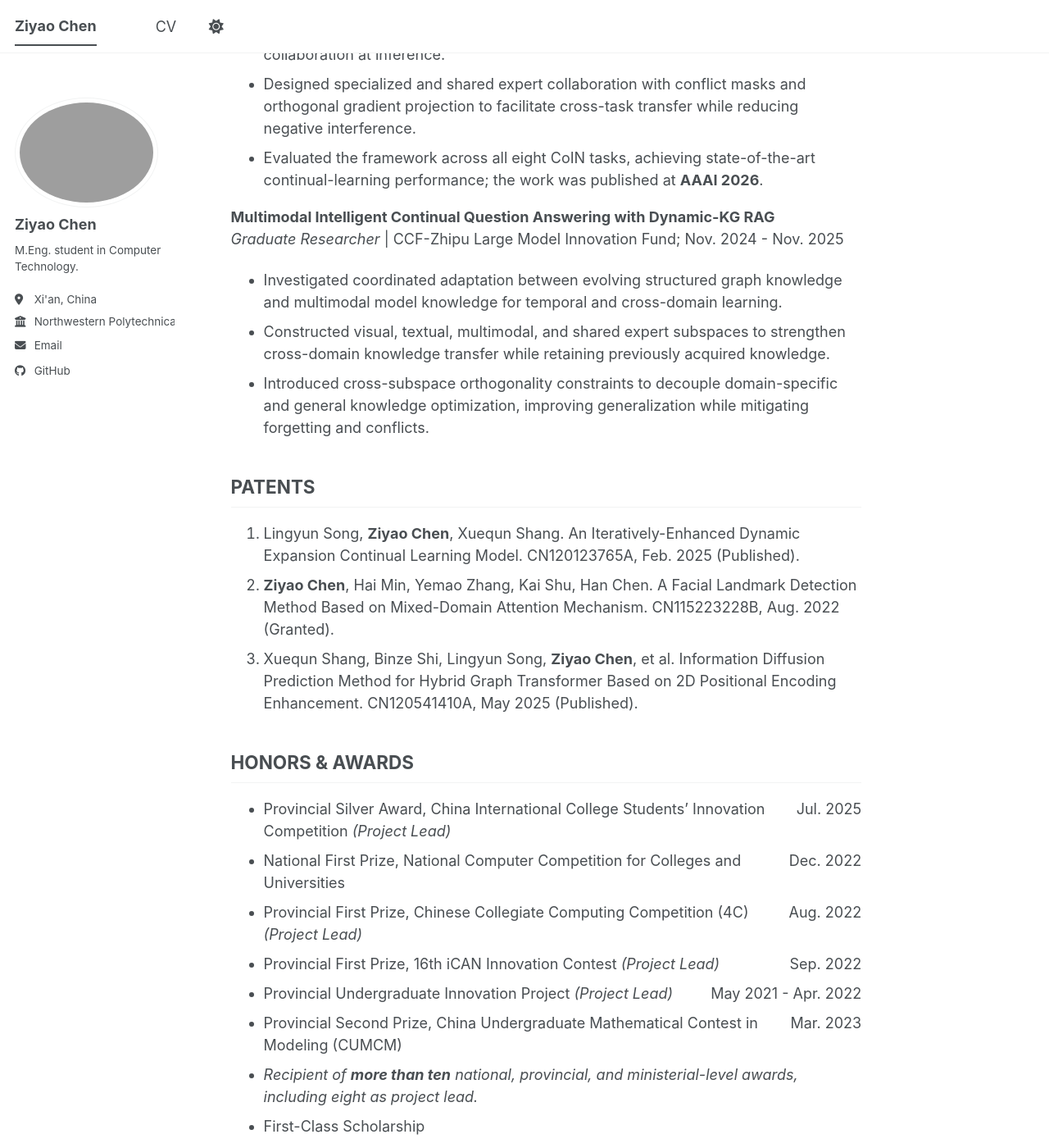
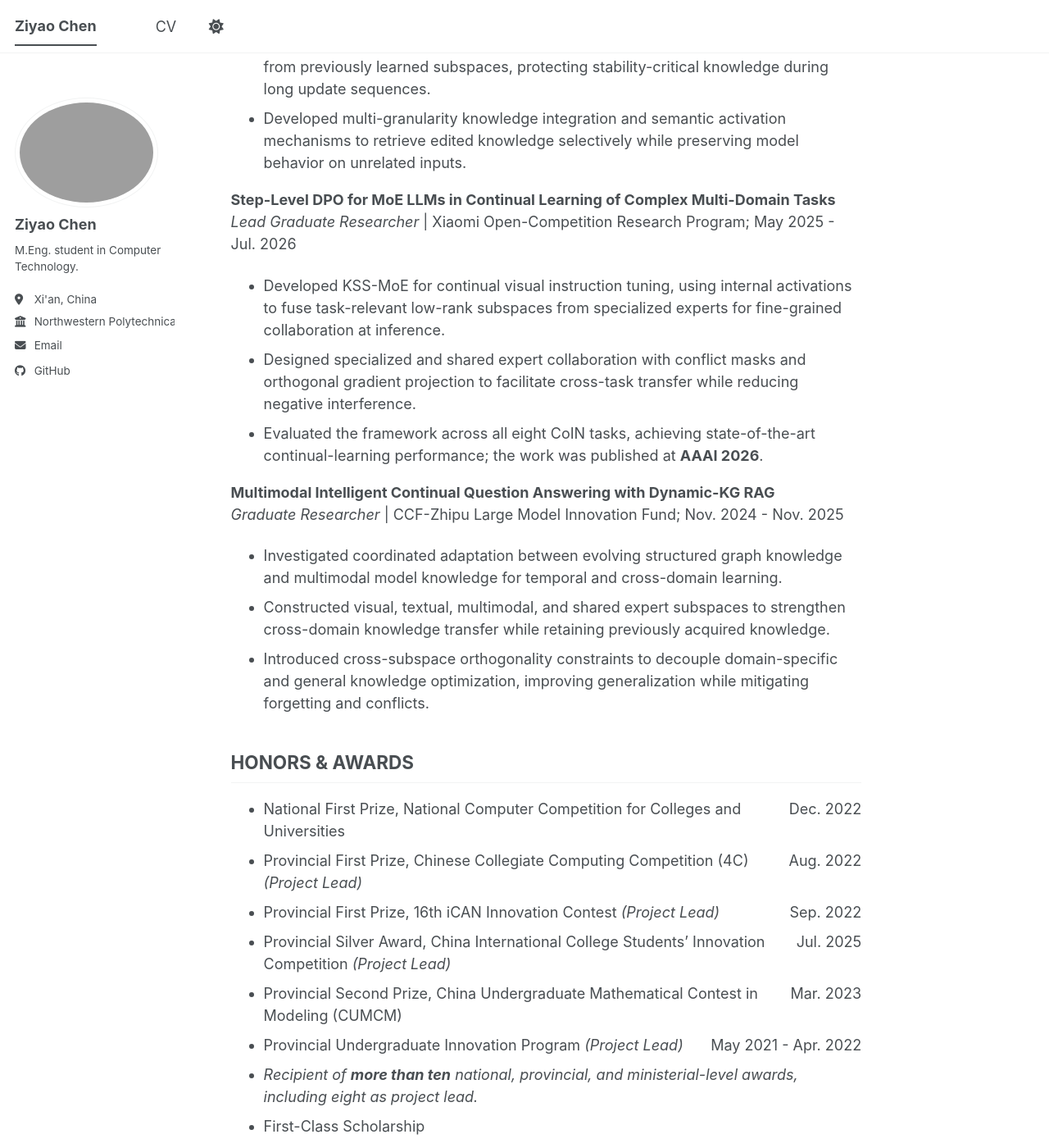
Before and after one commit to yyotta/yyotta.github.io, a Jekyll site: the page built from _pages/about.md, in a window 1280 px wide and 1400 px high, scrolled down 1527 px. Shown: the whole window at 82% size. Built offline with Jekyll 4.4.1, drawn with Linux system fonts in a browser that asks for light colours; a script bundle is joined from its source files by our own code; library files that are not in the unit come from our copies; some of the changed text lies outside the part shown.

Commit message:
update homepage and CV

```diff
--- a/_pages/about.md
+++ b/_pages/about.md
@@ -40,7 +44,7 @@
 - Developed multi-granularity knowledge integration and semantic activation mechanisms to retrieve edited knowledge selectively while preserving model behavior on unrelated inputs.
 
 **Step-Level DPO for MoE LLMs in Continual Learning of Complex Multi-Domain Tasks**<br>
-*Lead Graduate Researcher* | Xiaomi Research Fund; May 2025 - Jul. 2026
+*Lead Graduate Researcher* | Xiaomi Open-Competition Research Program; May 2025 - Jul. 2026
 
 - Developed KSS-MoE for continual visual instruction tuning, using internal activations to fuse task-relevant low-rank subspaces from specialized experts for fine-grained collaboration at inference.
 - Designed specialized and shared expert collaboration with conflict masks and orthogonal gradient projection to facilitate cross-task transfer while reducing negative interference.
@@ -53,20 +57,14 @@
 - Constructed visual, textual, multimodal, and shared expert subspaces to strengthen cross-domain knowledge transfer while retaining previously acquired knowledge.
 - Introduced cross-subspace orthogonality constraints to decouple domain-specific and general knowledge optimization, improving generalization while mitigating forgetting and conflicts.
 
-## PATENTS
-
-1. Lingyun Song, **Ziyao Chen**, Xuequn Shang. An Iteratively-Enhanced Dynamic Expansion Continual Learning Model. CN120123765A, Feb. 2025 (Published).
-2. **Ziyao Chen**, Hai Min, Yemao Zhang, Kai Shu, Han Chen. A Facial Landmark Detection Method Based on Mixed-Domain Attention Mechanism. CN115223228B, Aug. 2022 (Granted).
-3. Xuequn Shang, Binze Shi, Lingyun Song, **Ziyao Chen**, et al. Information Diffusion Prediction Method for Hybrid Graph Transformer Based on 2D Positional Encoding Enhancement. CN120541410A, May 2025 (Published).
-
 ## HONORS & AWARDS
 
-- <span style="display: flex; justify-content: space-between; gap: 1rem;"><span>Provincial Silver Award, China International College Students' Innovation Competition *(Project Lead)*</span><span style="white-space: nowrap;">Jul. 2025</span></span>
 - <span style="display: flex; justify-content: space-between; gap: 1rem;"><span>National First Prize, National Computer Competition for Colleges and Universities</span><span style="white-space: nowrap;">Dec. 2022</span></span>
 - <span style="display: flex; justify-content: space-between; gap: 1rem;"><span>Provincial First Prize, Chinese Collegiate Computing Competition (4C) *(Project Lead)*</span><span style="white-space: nowrap;">Aug. 2022</span></span>
 - <span style="display: flex; justify-content: space-between; gap: 1rem;"><span>Provincial First Prize, 16th iCAN Innovation Contest *(Project Lead)*</span><span style="white-space: nowrap;">Sep. 2022</span></span>
-- <span style="display: flex; justify-content: space-between; gap: 1rem;"><span>Provincial Undergraduate Innovation Project *(Project Lead)*</span><span style="white-space: nowrap;">May 2021 - Apr. 2022</span></span>
+- <span style="display: flex; justify-content: space-between; gap: 1rem;"><span>Provincial Silver Award, China International College Students' Innovation Competition *(Project Lead)*</span><span style="white-space: nowrap;">Jul. 2025</span></span>
 - <span style="display: flex; justify-content: space-between; gap: 1rem;"><span>Provincial Second Prize, China Undergraduate Mathematical Contest in Modeling (CUMCM)</span><span style="white-space: nowrap;">Mar. 2023</span></span>
+- <span style="display: flex; justify-content: space-between; gap: 1rem;"><span>Provincial Undergraduate Innovation Program *(Project Lead)*</span><span style="white-space: nowrap;">May 2021 - Apr. 2022</span></span>
 - *Recipient of **more than ten** national, provincial, and ministerial-level awards, including eight as project lead.*
 - First-Class Scholarship
 - Outstanding Graduate Student
```
Also changed, not shown: other parts of _pages/about.md (+6 -2 lines), 2 other files.
